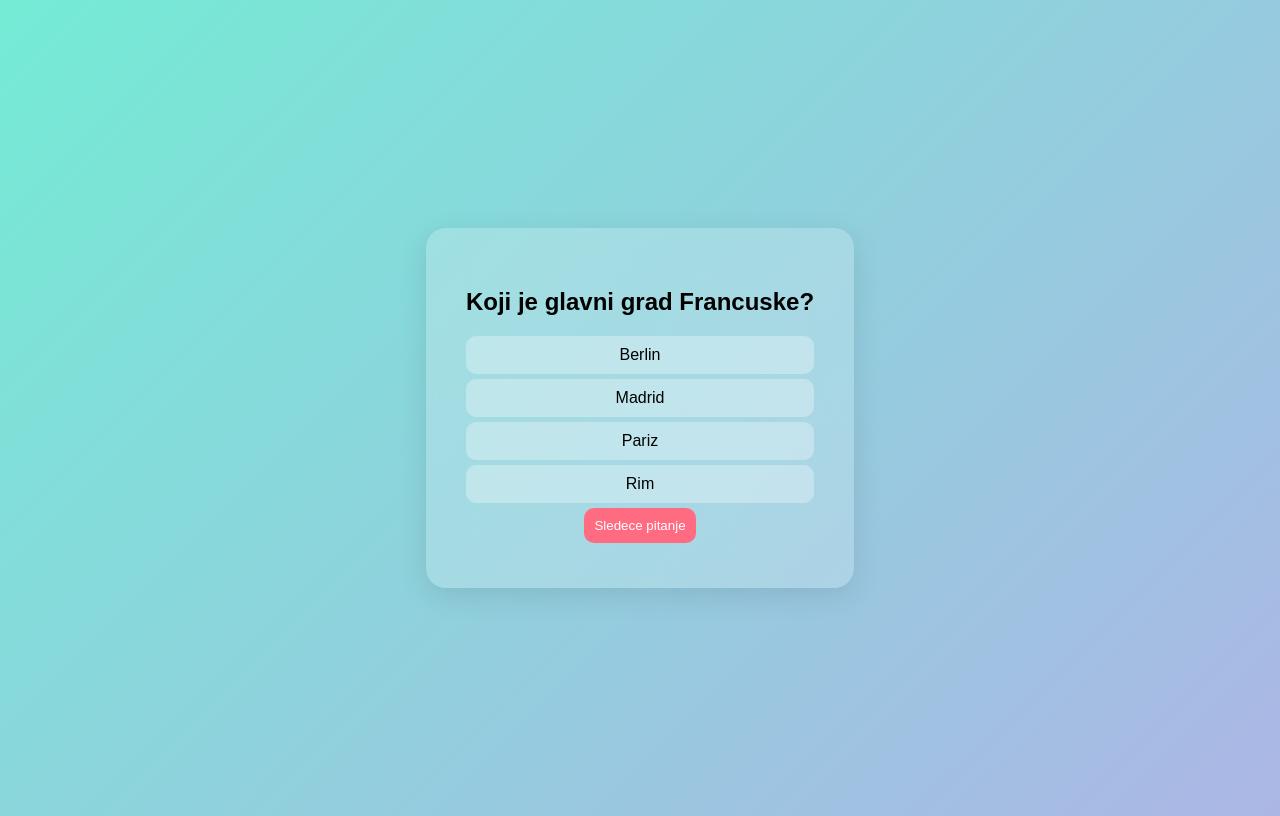
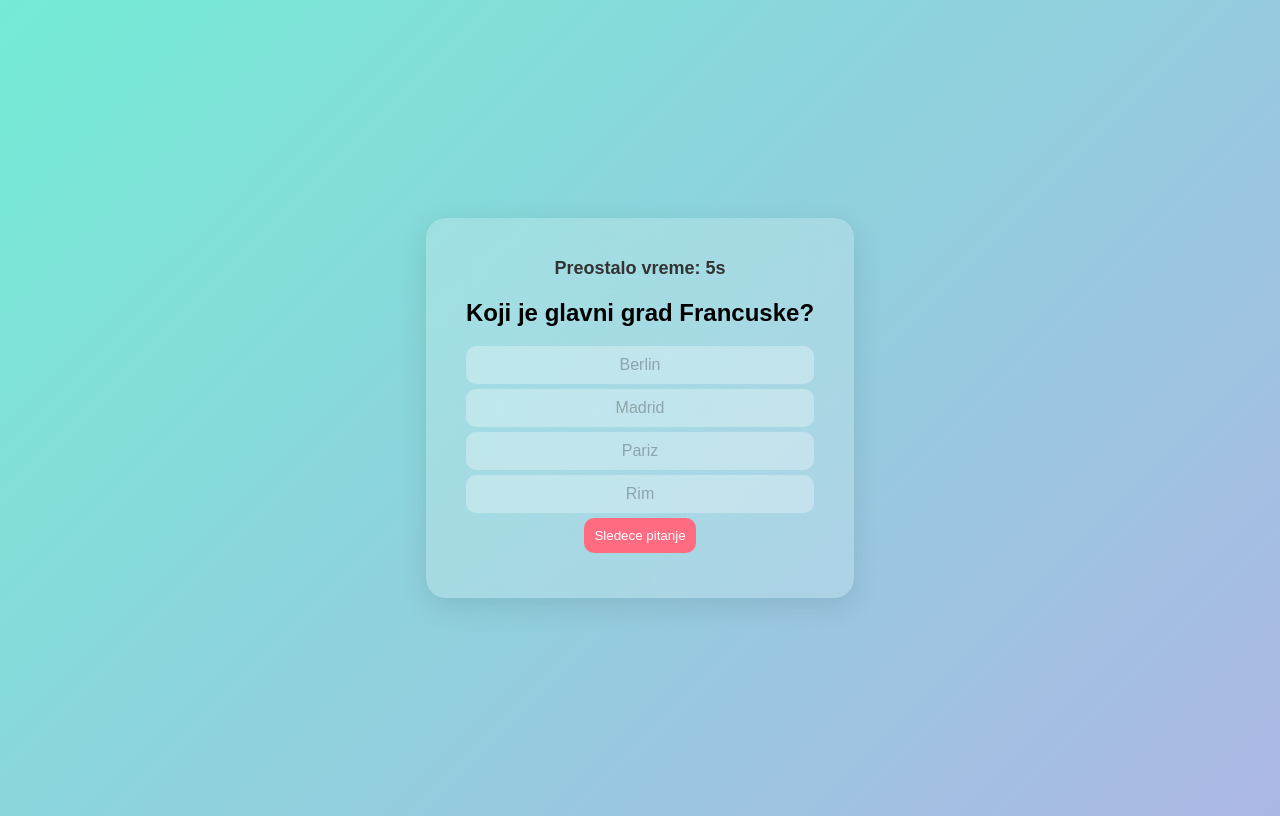
Before and after one commit to ARV128/js_mini_aplikacije, a plain HTML site: page kviz.html in a window 1280 px wide. Both pictures are taken after a click on the button "Berlin". Drawn offline with Linux system fonts and the light colour scheme.

Commit message:
dodat tajmer na kviz

```diff
--- a/css/kviz.css
+++ b/css/kviz.css
@@ -44,3 +44,10 @@ body{
     padding: 10px;
 
 }
+
+#tajmer{
+    font-size: 18px;
+    margin-bottom: 15px;
+    color: #333;
+    font-weight: bold;
+}
--- a/js/kviz.js
+++ b/js/kviz.js
@@ -18,13 +18,18 @@ const pitanja=[
 
 let indeksPitanja=0;
 let poeni=0;
+let vreme=10;
+let interval;
 
 const pitanjeElement=document.getElementById("pitanje");
 const odgovorElement=document.getElementById("odgovori");
 const dugmeDaljeElement=document.getElementById("dalje");
 const rezultatElement=document.getElementById("rezultat");
+const tajmerElement=document.getElementById("tajmer");
 
 function proveriOdgovor(odgovor){
+    clearInterval(interval);
+    onemoguciOdgovore();
          if(odgovor===pitanja[indeksPitanja].tacan){
             poeni++;
             dugmeDaljeElement.style.display="block";
@@ -35,12 +40,38 @@ function proveriOdgovor(odgovor){
         }
 }
 
+function onemoguciOdgovore(){
+    const dugmici=document.querySelectorAll("#odgovori button");
+    dugmici.forEach((dugme) => {
+       dugme.disabled=true;
+    });
+}
+
 
 function prikaziPitanje(){
         dugmeDaljeElement.style.display="none";
         pitanjeElement.innerHTML=pitanja[indeksPitanja].tekst;
+        odgovorElement.innerHTML="";
+        vreme=10;
+        tajmerElement.innerHTML=`Preostalo vreme: ${vreme}s`;
+        interval=setInterval(() =>{
+         vreme--;
+         tajmerElement.innerHTML=`Preostalo vreme: ${vreme}s`;
 
-        odgovorElement.innerHTML="";
+         if(vreme<=3){
+            tajmerElement.style.color="red";
+         }else{
+            tajmerElement.style.color="#333";
+         }
+
+         if(vreme===0){
+            clearInterval(interval);
+            onemoguciOdgovore();
+            alert("Isteklo vreme! Tacan odgovor je: "+pitanja[indeksPitanja].tacan);
+            dugmeDaljeElement.style.display="block";
+         }
+        }, 1000);
+
         pitanja[indeksPitanja].odgovori.forEach((odgovor) => {
         const dugme=document.createElement("button");
         dugme.innerHTML=odgovor;
--- a/kviz.html
+++ b/kviz.html
@@ -8,6 +8,7 @@
 </head>
 <body>
     <div id="kviz">
+        <div id="tajmer">Preostalo vreme: 10s</div>
         <h2 id="pitanje">Ovde ce pisati pitanje</h2>
         <div id="odgovori"></div>
         <button id="dalje">Sledece pitanje</button>
```
